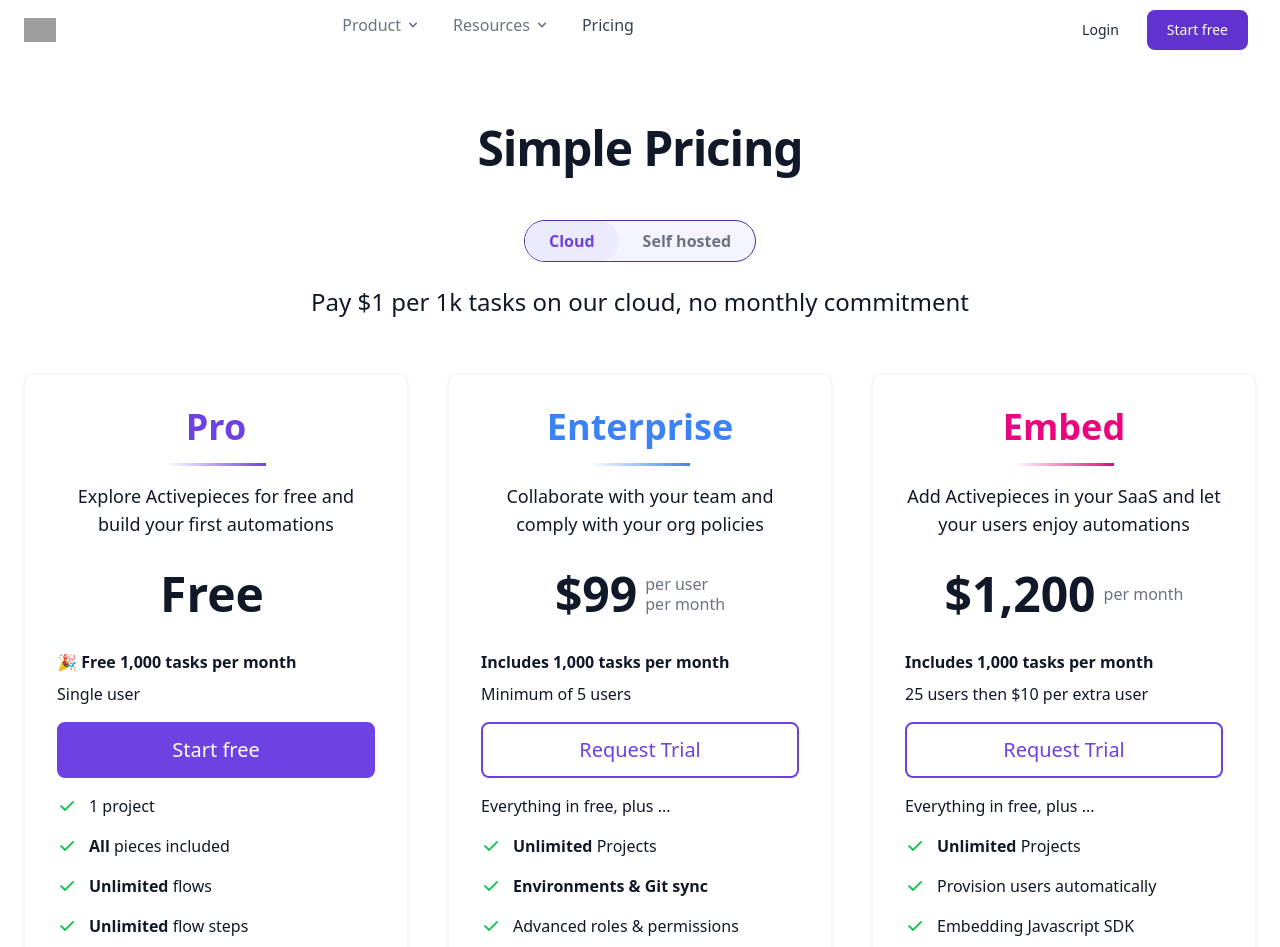
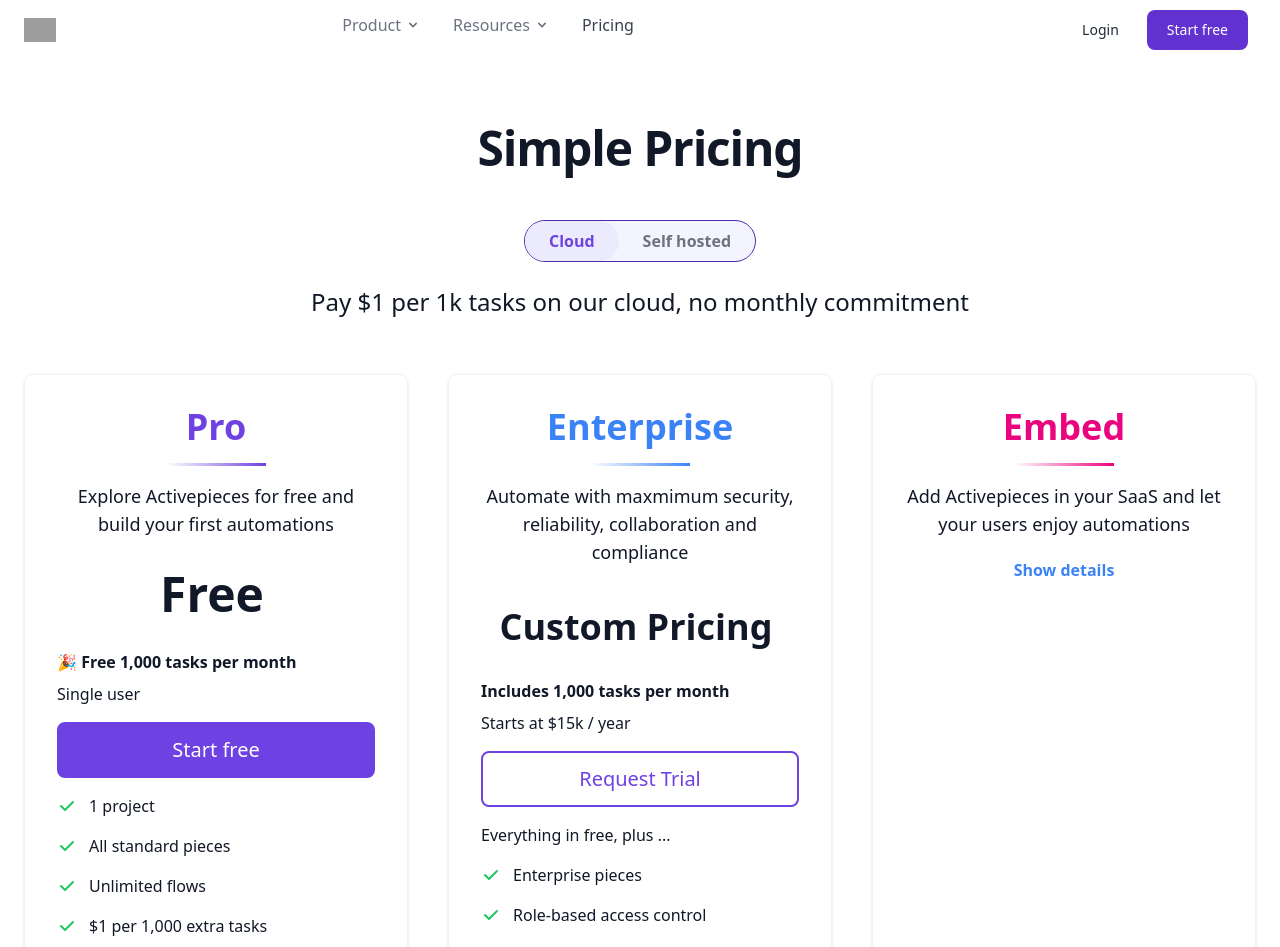
Before and after one commit to activepieces/marketing, a Nuxt app: page /pricing in a window 1280 px wide. Shown: the top 947 px of the page. Built offline with nearby package versions, Linux system fonts and the light colour scheme; grey boxes are pictures that could not be loaded.

Commit message:
Updates to pricing, especially enterprise and Embed

```diff
--- a/components/pages/pricing/Table.vue
+++ b/components/pages/pricing/Table.vue
@@ -2,21 +2,22 @@
 import DeploymentSwitcher from './DeploymentSwitcher.vue'
 
 let deploymentMode = ref('cloud');
+const expandEmbed = ref(false);
 
 const ONE_DOLLAR_PER_1000_TASKS = '$1 per 1,000 extra tasks';
 
 const proFeatures = ref([
   '1 project',
-  '<strong>All</strong> pieces included',
-  '<strong>Unlimited</strong> flows',
-  '<strong>Unlimited</strong> flow steps',
+  'All standard pieces',
+  'Unlimited flows',
   ONE_DOLLAR_PER_1000_TASKS,
 ])
 
 const enterpriseFeatures = ref([
-  '<strong>Unlimited</strong> Projects',
-  '<strong>Environments & Git sync</strong>',
-  'Advanced roles & permissions',
+  'Enterprise pieces',
+  'Role-based access control',
+  'Unlimited projects',
+  'Collaborate with Git',
   'Audit logs',
   'Customize branding & language',
   'Single Sign-On',
@@ -112,10 +113,9 @@ const handleDeploymentModeChange = (newMode) => {
           </div>
 
           <div class="mx-auto w-[100px] h-[3px] bg-gradient-to-r from-transparent to-blue-500 mb-4 mt-4"></div>
-          <p class="font-light text-gray-900 sm:text-lg dark:text-gray-400">Collaborate with your team and comply with your org policies</p>
+          <p class="font-light text-gray-900 sm:text-lg dark:text-gray-400">Automate with maxmimum security, reliability, collaboration and compliance</p>
           <div class="flex justify-center items-center my-8">
-            <span class="mr-2 text-5xl font-extrabold">$99</span>
-            <span class="text-gray-500 dark:text-gray-400 leading-5 text-base text-left">per user<br>per month</span>
+            <span class="mr-2 text-5xl font-extrabold"><span class="text-4xl">Custom Pricing</span></span>
           </div>
           <div class="flex items-start flex-col text-left">
             <Transition name="slide-fade" :duration="{ enter: 500, leave: 0 }">
@@ -124,7 +124,7 @@ const handleDeploymentModeChange = (newMode) => {
                 <div class="font-bold">Includes 1,000 tasks per month</div>
               </p>
             </Transition>
-            <p class="mb-4 text-base">Minimum of 5 users</p>
+            <p class="mb-4 text-base">Starts at $15k / year</p>
           </div>
 
           <router-link to="/sales"
@@ -152,6 +152,11 @@ const handleDeploymentModeChange = (newMode) => {
           <h3 class="text-4xl font-semibold text-[#EA047E]">Embed</h3>
           <div class="mx-auto w-[100px] h-[3px] bg-gradient-to-r from-transparent to-[#EA047E] mb-4 mt-4"></div>
           <p class="font-light text-gray-900 sm:text-lg dark:text-gray-400">Add Activepieces in your SaaS and let your users enjoy automations</p>
+
+          <p class="text-center mt-5" v-if="!expandEmbed">
+            <a href="#" @click.prevent="expandEmbed = true" class="text-blue-500 font-semibold hover:underline">Show details</a>
+          </p>
+          <div v-if="expandEmbed">
             <div class="flex justify-center items-center my-8">
               <span class="mr-2 text-5xl font-extrabold">$1,200</span>
               <span class="text-gray-500 dark:text-gray-400">per month</span>
@@ -166,7 +171,7 @@ const handleDeploymentModeChange = (newMode) => {
               <p class="mb-4 text-base">25 users then $10 per extra user</p>
             </div>
             <router-link to="/sales"
-            class="bg-white text-primary hover:bg-primary-700 hover:text-white focus:ring-4 focus:ring-primary-200 font-normal rounded-lg text-xl px-5 py-3 text-center border-2 border-primary">Request Trial</router-link>
+              class="block bg-white text-primary hover:bg-primary-700 hover:text-white focus:ring-4 focus:ring-primary-200 font-normal rounded-lg text-xl px-5 py-3 text-center border-2 border-primary">Request Trial</router-link>
             <!-- List -->
             <ul role="list" class="space-y-4 text-left mt-4">
               <li class="flex items-center space-x-3">
@@ -182,6 +187,7 @@ const handleDeploymentModeChange = (newMode) => {
                 <span v-html="feature"></span>
               </li>
             </ul>
+          </div>
         </div>
       </div>
     </div>
```
Lines whose indentation alone changed are shown as unchanged.
